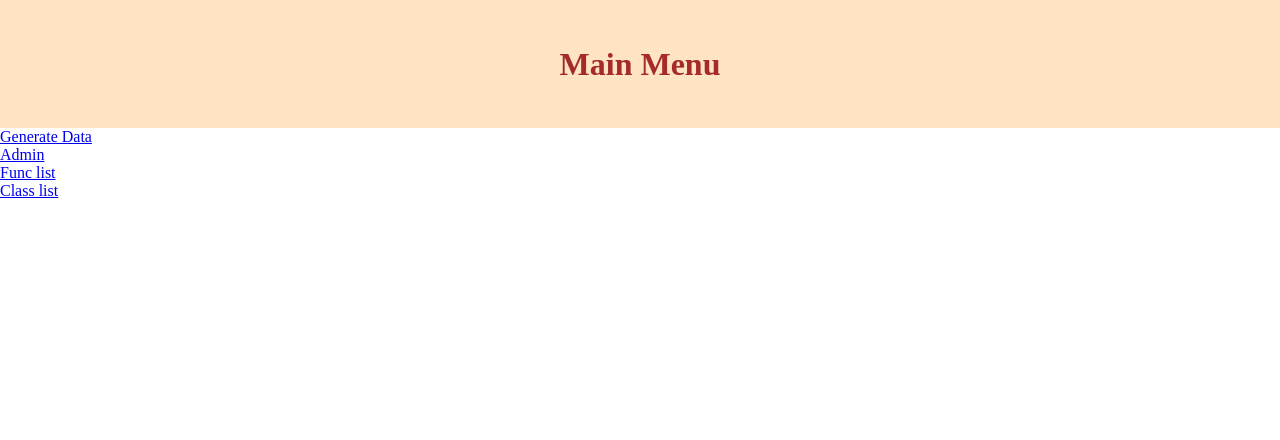
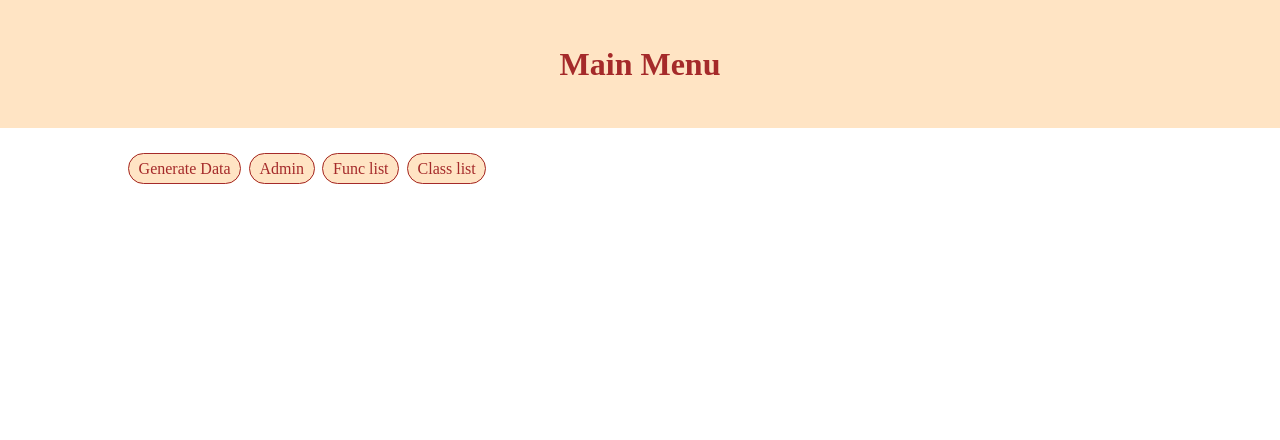
Before and after one commit to MuhammadSaadJamil/Custom-Django-Middleware, a Django app: page / in a window 1280 px wide. Shown: the top 440 px of the page. Run offline with Django 4.2, Linux system fonts and the light colour scheme.

Commit message:
Updated styling

```diff
--- a/templates/index.html
+++ b/templates/index.html
@@ -1,16 +1,43 @@
 {% extends 'main.html' %}
+
+{% block style %}
+    <style>
+    .options ul{
+        display: flex;
+        list-style: none;
+        width: 35%;
+        justify-content: space-between;
+
+    }
+        .btn {
+            color: brown;
+            background: bisque;
+            padding: 0.4rem 0.6rem;
+            border: 1px solid brown;
+            border-radius: 1rem;
+            text-decoration: none;
+        }
+
+        .btn:hover{
+            color: bisque;
+            background: brown;
+        }
+
+
+    </style>
+{% endblock %}
 
 {% block content %}
 
-    <div class="center">
-    <div class="options">
-        <ul>
-            <li><a class="btn btn-primary" href="{% url 'gen-data' %}">Generate Data</a></li>
-            <li><a href="admin/">Admin</a></li>
-            <li><a href="{% url 'func-list' %}">Func list</a></li>
-            <li><a href="{% url 'class-list' %}">Class list</a></li>
-        </ul>
-    </div>
+    <div class="container">
+        <div class="options">
+            <ul>
+                <li><a class="btn" href="{% url 'gen-data' %}">Generate Data</a></li>
+                <li><a class="btn" href="admin/">Admin</a></li>
+                <li><a class="btn" href="{% url 'func-list' %}">Func list</a></li>
+                <li><a class="btn" href="{% url 'class-list' %}">Class list</a></li>
+            </ul>
+        </div>
     </div>
 
 {% endblock %}
--- a/templates/main.html
+++ b/templates/main.html
@@ -27,6 +27,11 @@
             background: bisque;
             width: 100%;
         }
+        .container{
+            width: 80%;
+            margin: auto;
+            padding-top: 2rem;
+        }
     </style>
 
     {% block style %}
--- a/templates/people_list.html
+++ b/templates/people_list.html
@@ -33,7 +33,7 @@
 {% endblock %}
 
 {% block content %}
-    <div class="center">
+    <div class="container">
         <div class="top-links">
             <a href="{% url 'index' %}" class="btn btn-primary">Back</a>
         </div>
```
